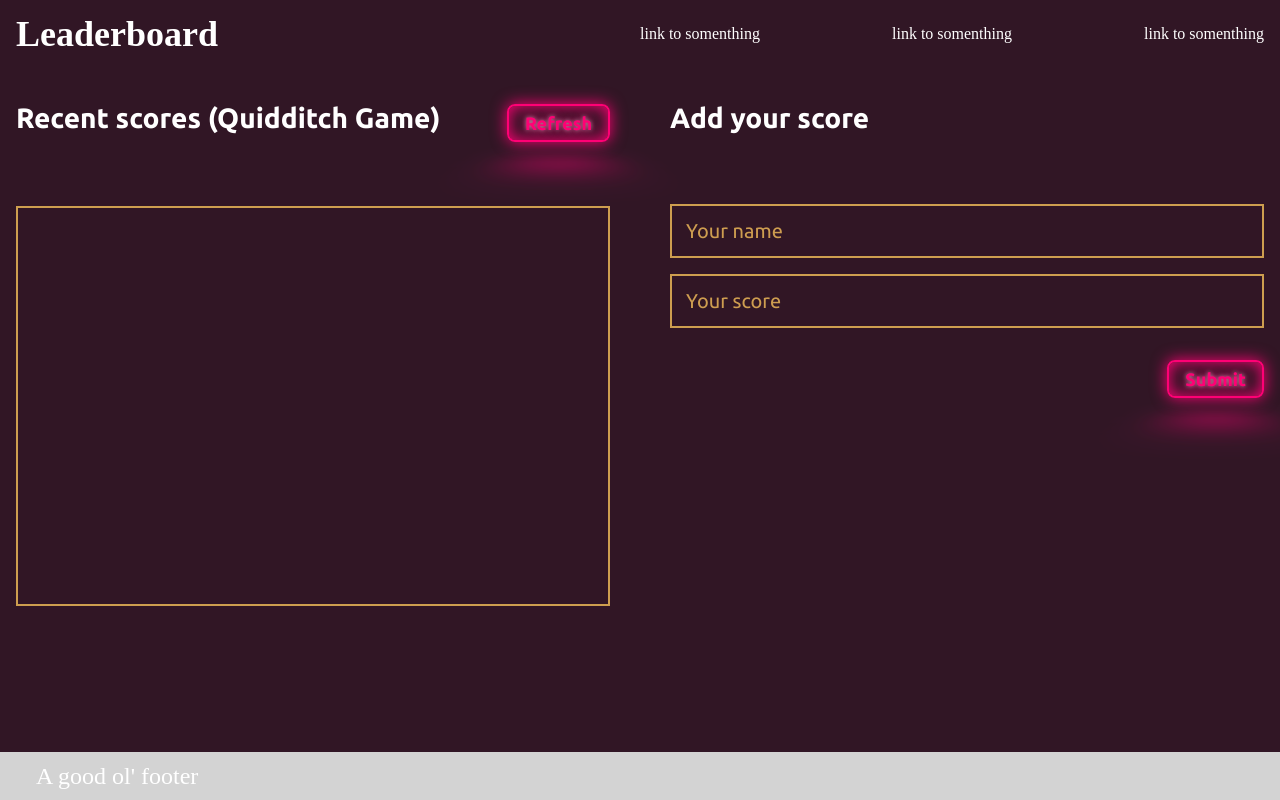
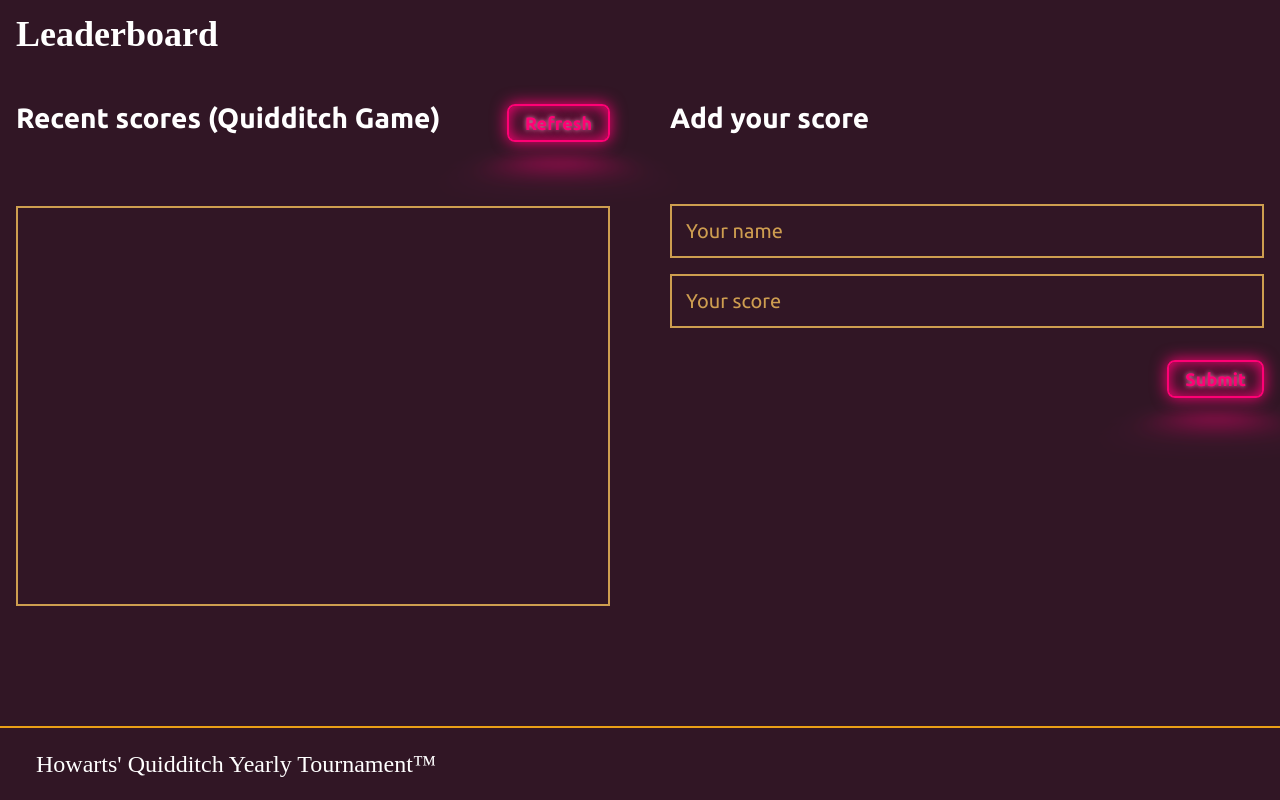
Before and after one commit to Lino09/leaderboard, a website built with webpack: page src/index.html in a window 1280 px wide. Built offline with nearby package versions, Linux system fonts and the light colour scheme; no server answers.

```diff
--- a/src/index.html
+++ b/src/index.html
@@ -17,9 +17,6 @@
         <nav class="content nav">
             <h1 class="logo">Leaderboard</h1>
             <ul class="header-nav">
-                <li>link to somenthing</li>
-                <li>link to somenthing</li>
-                <li>link to somenthing</li>
             </ul>
         </nav>
     </header>
@@ -57,7 +54,7 @@
         </section>
     </main>
     <footer>
-        A good ol' footer
+        Howarts' Quidditch Yearly Tournament&trade;
     </footer>
 </body>
 
--- a/src/style.css
+++ b/src/style.css
@@ -220,7 +220,7 @@
   position: fixed;
   bottom: 0;
   width: 100%;
-  background-color: lightgray;
-  padding: 12px 36px;
+  padding: 24px 36px;
   font-size: 24px;
+  border-top: 2px solid var(--base-secundary);
 }
```
Also changed, not shown: src/assets/screenshot.jpg (added).
